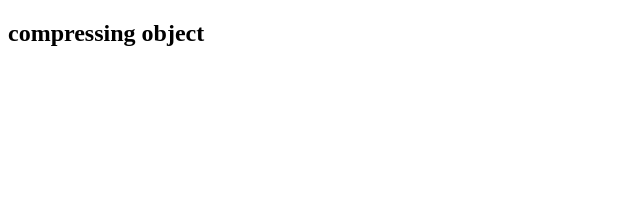
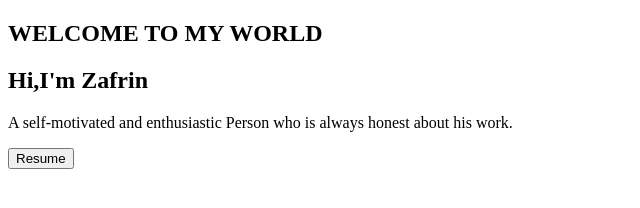
Before and after one commit to sadiazafrin123/My-Portfolio, a plain HTML site: page index.html in a window 1280 px wide. Shown: the whole page, without its empty margins (0-640 px from the left). Drawn offline with Linux system fonts and the light colour scheme.

Commit message:
added my frist section

```diff
--- a/index.html
+++ b/index.html
@@ -6,6 +6,20 @@
     <title>zafrin muni</title>
 </head>
 <body>
-    <h2>compressing object</h2>
+    <!-- first section -->
+    <section>
+        <!-- left side  -->
+        <div>
+            <h2>WELCOME TO MY WORLD</h2>
+            <h1>Hi,I'm Zafrin</h1>
+            <p>A self-motivated and enthusiastic Person
+                who is always honest about his work.</p>
+                <button>Resume</button>
+        </div>
+        <!-- right side -->
+        <div></div>
+
+
+    </section>
 </body>
 </html>
```
